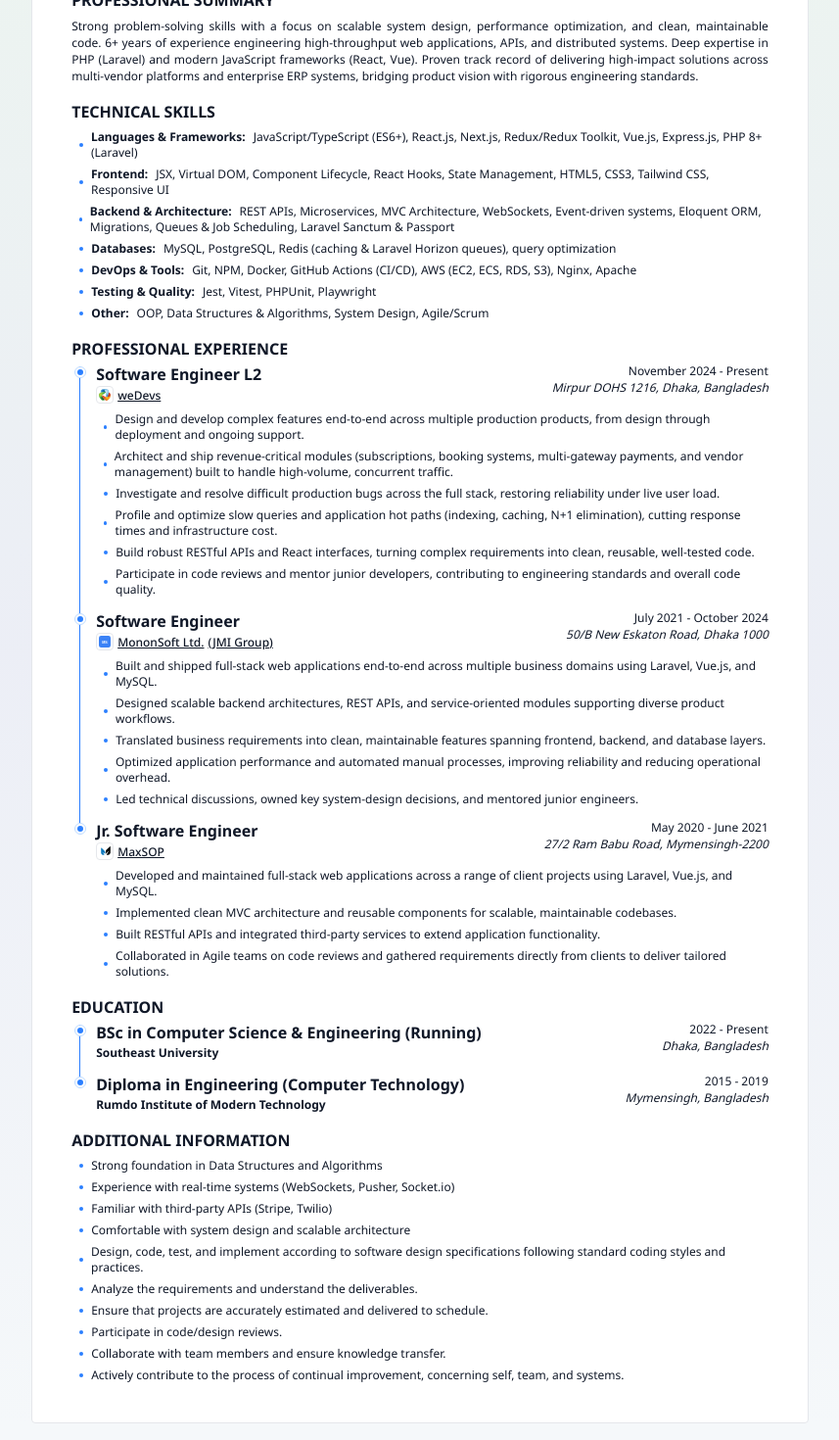
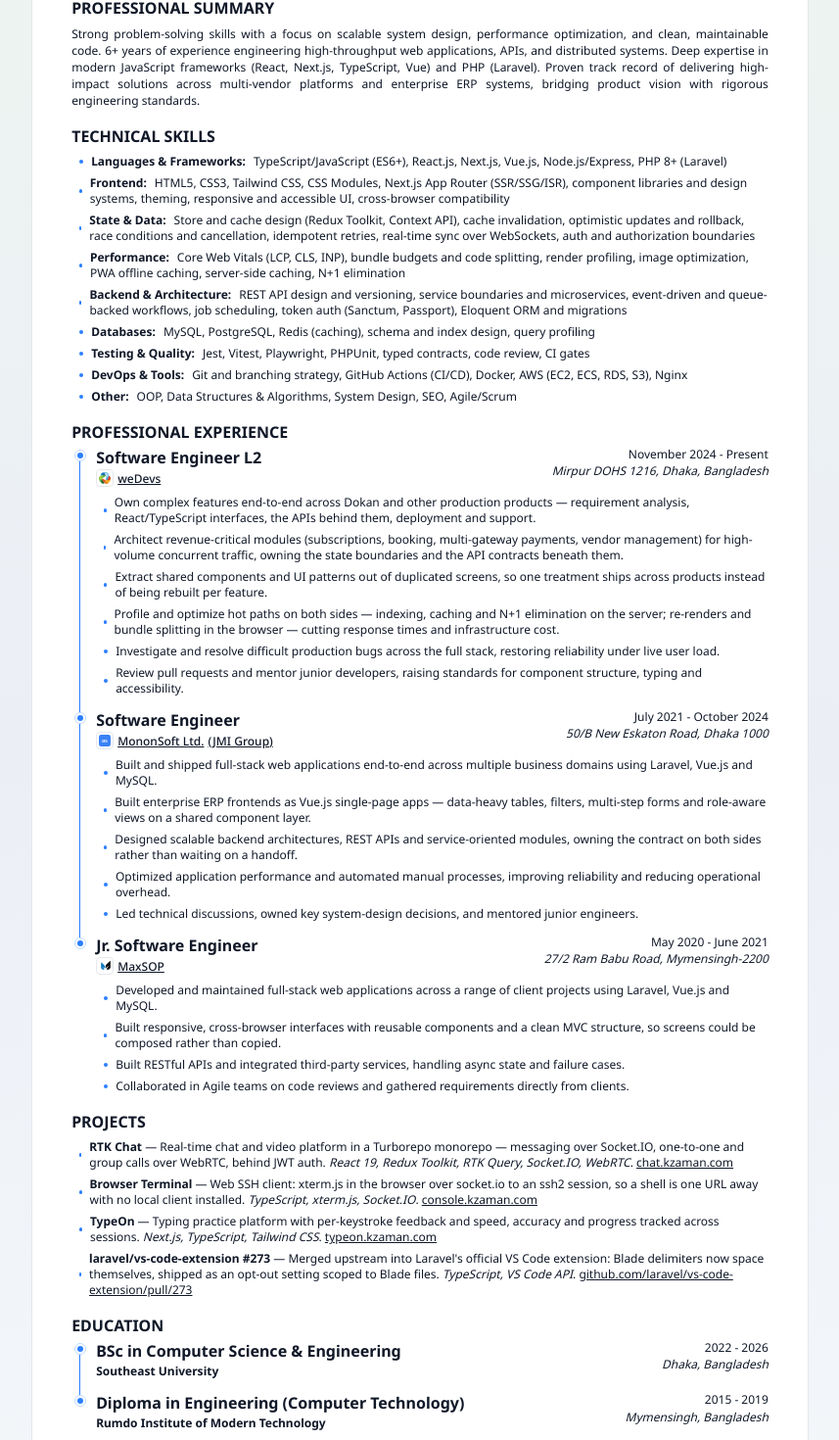
Before and after one commit to kzamanbd/kzamanbd.github.io, a Next.js app: page /resume in a window 1280 px wide. Shown: the part 340-1810 px from the top of the page at 98% size, without its empty margins (211-1068 px from the left). Built offline with nearby package versions, Linux system fonts and the light colour scheme; a web font is replaced by a local one.

Commit message:
feat(resume): add projects section and improve cover letter content

```diff
--- a/src/app/globals.css
+++ b/src/app/globals.css
@@ -200,8 +200,14 @@
 }
 
 @layer components {
+    /* The A4 sheet. On screen it is drawn at its real size so the page looks
+       like the paper it becomes; in print it must NOT restate 210mm × 297mm,
+       because `@page` has already taken its margin out of the sheet and the
+       printable box is smaller than A4. Sizing to the full sheet there overflows
+       the printable area on every side and pushes content onto phantom pages —
+       `auto` lets the content fill whatever `@page` leaves. */
     .page-container {
-        @apply relative z-1 mx-auto h-auto w-full break-before-auto bg-white md:my-6 md:h-[297mm] md:w-[210mm] md:rounded md:border print:mx-0 print:my-0 print:h-[297mm] print:w-[210mm] print:rounded-none print:border-0 print:shadow-none;
+        @apply relative z-1 mx-auto h-auto w-full break-before-auto bg-white md:my-6 md:h-[297mm] md:w-[210mm] md:rounded md:border print:mx-0 print:my-0 print:h-auto print:w-auto print:rounded-none print:border-0 print:shadow-none;
     }
     .orange-gradient {
         @apply bg-linear-to-r from-amber-500 via-orange-600 to-yellow-500 bg-clip-text text-transparent;
@@ -276,7 +282,7 @@
         @apply mb-1.5 font-bold uppercase;
     }
     .timeline-container {
-        @apply relative mb-4 ml-2 flex flex-col;
+        @apply relative ml-2 flex flex-col;
     }
     .timeline-container > div {
         @apply border-primary-500 relative border-l pb-4 pl-4;
@@ -442,9 +448,14 @@
     }
 }
 
+/* 16mm on every side: 0.63in, comfortably inside the 0.5in floor that consumer
+   printers can actually render, and equal on all four sides because an uneven
+   margin reads as a broken layout rather than a choice. It is stated in mm, not
+   rem, because the page box is a physical sheet — a rem here would rescale the
+   margin if the root font size ever moved. */
 @page {
     size: A4;
-    margin: 2.5rem;
+    margin: 16mm;
     @bottom-right {
         content: 'Page ' counter(page) ' of ' counter(pages);
         font-size: 12px;
--- a/src/app/resume/contents.ts
+++ b/src/app/resume/contents.ts
@@ -1,33 +1,49 @@
-import type { EducationEntry, ExperienceEntry, SkillRow } from '@/components/resume/types';
+import type {
+    EducationEntry,
+    ExperienceEntry,
+    ResumeProject,
+    SkillRow
+} from '@/components/resume/types';
 import { careerExperience } from '@/lib/metadata';
 
-export const professionalSummary = `Strong problem-solving skills with a focus on scalable system design, performance optimization, and clean, maintainable code. ${careerExperience}+ years of experience engineering high-throughput web applications, APIs, and distributed systems. Deep expertise in PHP (Laravel) and modern JavaScript frameworks (React, Vue). Proven track record of delivering high-impact solutions across multi-vendor platforms and enterprise ERP systems, bridging product vision with rigorous engineering standards.`;
+export const professionalSummary = `Strong problem-solving skills with a focus on scalable system design, performance optimization, and clean, maintainable code. ${careerExperience}+ years of experience engineering high-throughput web applications, APIs, and distributed systems. Deep expertise in modern JavaScript frameworks (React, Next.js, TypeScript, Vue) and PHP (Laravel). Proven track record of delivering high-impact solutions across multi-vendor platforms and enterprise ERP systems, bridging product vision with rigorous engineering standards.`;
 
 export const skillRows: SkillRow[] = [
     {
         label: 'Languages & Frameworks',
-        value: 'JavaScript/TypeScript (ES6+), React.js, Next.js, Redux/Redux Toolkit, Vue.js, Express.js, PHP 8+ (Laravel)'
+        value: 'TypeScript/JavaScript (ES6+), React.js, Next.js, Vue.js, Node.js/Express, PHP 8+ (Laravel)'
     },
     {
         label: 'Frontend',
-        value: 'JSX, Virtual DOM, Component Lifecycle, React Hooks, State Management, HTML5, CSS3, Tailwind CSS, Responsive UI'
+        value: 'HTML5, CSS3, Tailwind CSS, CSS Modules, Next.js App Router (SSR/SSG/ISR), component libraries and design systems, theming, responsive and accessible UI, cross-browser compatibility'
+    },
+    {
+        label: 'State & Data',
+        value: 'Store and cache design (Redux Toolkit, Context API), cache invalidation, optimistic updates and rollback, race conditions and cancellation, idempotent retries, real-time sync over WebSockets, auth and authorization boundaries'
+    },
+    {
+        label: 'Performance',
+        value: 'Core Web Vitals (LCP, CLS, INP), bundle budgets and code splitting, render profiling, image optimization, PWA offline caching, server-side caching, N+1 elimination'
     },
     {
         label: 'Backend & Architecture',
-        value: 'REST APIs, Microservices, MVC Architecture, WebSockets, Event-driven systems, Eloquent ORM, Migrations, Queues & Job Scheduling, Laravel Sanctum & Passport'
+        value: 'REST API design and versioning, service boundaries and microservices, event-driven and queue-backed workflows, job scheduling, token auth (Sanctum, Passport), Eloquent ORM and migrations'
     },
     {
         label: 'Databases',
-        value: 'MySQL, PostgreSQL, Redis (caching & Laravel Horizon queues), query optimization'
+        value: 'MySQL, PostgreSQL, Redis (caching), schema and index design, query profiling'
+    },
+    {
+        label: 'Testing & Quality',
+        value: 'Jest, Vitest, Playwright, PHPUnit, typed contracts, code review, CI gates'
     },
     {
         label: 'DevOps & Tools',
-        value: 'Git, NPM, Docker, GitHub Actions (CI/CD), AWS (EC2, ECS, RDS, S3), Nginx, Apache'
+        value: 'Git and branching strategy, GitHub Actions (CI/CD), Docker, AWS (EC2, ECS, RDS, S3), Nginx'
     },
-    { label: 'Testing & Quality', value: 'Jest, Vitest, PHPUnit, Playwright' },
     {
         label: 'Other',
-        value: 'OOP, Data Structures & Algorithms, System Design, Agile/Scrum'
+        value: 'OOP, Data Structures & Algorithms, System Design, SEO, Agile/Scrum'
     }
 ];
 
@@ -39,12 +55,12 @@
         period: 'November 2024 - Present',
         location: 'Mirpur DOHS 1216, Dhaka, Bangladesh',
         bullets: [
-            'Design and develop complex features end-to-end across multiple production products, from design through deployment and ongoing support.',
-            'Architect and ship revenue-critical modules (subscriptions, booking systems, multi-gateway payments, and vendor management) built to handle high-volume, concurrent traffic.',
+            'Own complex features end-to-end across Dokan and other production products — requirement analysis, React/TypeScript interfaces, the APIs behind them, deployment and support.',
+            'Architect revenue-critical modules (subscriptions, booking, multi-gateway payments, vendor management) for high-volume concurrent traffic, owning the state boundaries and the API contracts beneath them.',
+            'Extract shared components and UI patterns out of duplicated screens, so one treatment ships across products instead of being rebuilt per feature.',
+            'Profile and optimize hot paths on both sides — indexing, caching and N+1 elimination on the server; re-renders and bundle splitting in the browser — cutting response times and infrastructure cost.',
             'Investigate and resolve difficult production bugs across the full stack, restoring reliability under live user load.',
-            'Profile and optimize slow queries and application hot paths (indexing, caching, N+1 elimination), cutting response times and infrastructure cost.',
-            'Build robust RESTful APIs and React interfaces, turning complex requirements into clean, reusable, well-tested code.',
-            'Participate in code reviews and mentor junior developers, contributing to engineering standards and overall code quality.'
+            'Review pull requests and mentor junior developers, raising standards for component structure, typing and accessibility.'
         ]
     },
     {
@@ -57,9 +73,9 @@
         period: 'July 2021 - October 2024',
         location: '50/B New Eskaton Road, Dhaka 1000',
         bullets: [
-            'Built and shipped full-stack web applications end-to-end across multiple business domains using Laravel, Vue.js, and MySQL.',
-            'Designed scalable backend architectures, REST APIs, and service-oriented modules supporting diverse product workflows.',
-            'Translated business requirements into clean, maintainable features spanning frontend, backend, and database layers.',
+            'Built and shipped full-stack web applications end-to-end across multiple business domains using Laravel, Vue.js and MySQL.',
+            'Built enterprise ERP frontends as Vue.js single-page apps — data-heavy tables, filters, multi-step forms and role-aware views on a shared component layer.',
+            'Designed scalable backend architectures, REST APIs and service-oriented modules, owning the contract on both sides rather than waiting on a handoff.',
             'Optimized application performance and automated manual processes, improving reliability and reducing operational overhead.',
             'Led technical discussions, owned key system-design decisions, and mentored junior engineers.'
         ]
@@ -71,19 +87,54 @@
         period: 'May 2020 - June 2021',
         location: '27/2 Ram Babu Road, Mymensingh-2200',
         bullets: [
-            'Developed and maintained full-stack web applications across a range of client projects using Laravel, Vue.js, and MySQL.',
-            'Implemented clean MVC architecture and reusable components for scalable, maintainable codebases.',
-            'Built RESTful APIs and integrated third-party services to extend application functionality.',
-            'Collaborated in Agile teams on code reviews and gathered requirements directly from clients to deliver tailored solutions.'
+            'Developed and maintained full-stack web applications across a range of client projects using Laravel, Vue.js and MySQL.',
+            'Built responsive, cross-browser interfaces with reusable components and a clean MVC structure, so screens could be composed rather than copied.',
+            'Built RESTful APIs and integrated third-party services, handling async state and failure cases.',
+            'Collaborated in Agile teams on code reviews and gathered requirements directly from clients.'
         ]
+    }
+];
+
+/**
+ * Shipped work a reader can open. Kept to four so the section stays one block
+ * on the printed page, and ordered frontend-heaviest first.
+ */
+export const projects: ResumeProject[] = [
+    {
+        name: 'RTK Chat',
+        description:
+            'Real-time chat and video platform in a Turborepo monorepo — messaging over Socket.IO, one-to-one and group calls over WebRTC, behind JWT auth.',
+        tech: ['React 19', 'Redux Toolkit', 'RTK Query', 'Socket.IO', 'WebRTC'],
+        url: 'https://chat.kzaman.com'
+    },
+    {
+        name: 'Browser Terminal',
+        description:
+            'Web SSH client: xterm.js in the browser over socket.io to an ssh2 session, so a shell is one URL away with no local client installed.',
+        tech: ['TypeScript', 'xterm.js', 'Socket.IO'],
+        url: 'https://console.kzaman.com'
+    },
+    {
+        name: 'TypeOn',
+        description:
+            'Typing practice platform with per-keystroke feedback and speed, accuracy and progress tracked across sessions.',
+        tech: ['Next.js', 'TypeScript', 'Tailwind CSS'],
+        url: 'https://typeon.kzaman.com'
+    },
+    {
+        name: 'laravel/vs-code-extension #273',
+        description:
+            "Merged upstream into Laravel's official VS Code extension: Blade delimiters now space themselves, shipped as an opt-out setting scoped to Blade files.",
+        tech: ['TypeScript', 'VS Code API'],
+        url: 'https://github.com/laravel/vs-code-extension/pull/273'
     }
 ];
 
 export const education: EducationEntry[] = [
     {
-        degree: 'BSc in Computer Science & Engineering (Running)',
+        degree: 'BSc in Computer Science & Engineering',
         institution: 'Southeast University',
-        period: '2022 - Present',
+        period: '2022 - 2026',
         location: 'Dhaka, Bangladesh'
     },
     {
@@ -95,14 +146,9 @@
 ];
 
 export const additionalInformation: string[] = [
-    'Strong foundation in Data Structures and Algorithms',
-    'Experience with real-time systems (WebSockets, Pusher, Socket.io)',
-    'Familiar with third-party APIs (Stripe, Twilio)',
-    'Comfortable with system design and scalable architecture',
-    'Design, code, test, and implement according to software design specifications following standard coding styles and practices.',
-    'Analyze the requirements and understand the deliverables.',
-    'Ensure that projects are accurately estimated and delivered to schedule.',
-    'Participate in code/design reviews.',
-    'Collaborate with team members and ensure knowledge transfer.',
-    'Actively contribute to the process of continual improvement, concerning self, team, and systems.'
+    'Comfortable with system design and scalable architecture, on both the component and the service side.',
+    'Experience with real-time systems (WebSockets, Pusher, Socket.io) and third-party APIs (Stripe, Twilio).',
+    'Strong foundation in Data Structures and Algorithms.',
+    'Treat accessibility, semantic markup and SEO as part of the build, not a later pass.',
+    'Estimate and deliver to schedule, communicate risk early, and keep knowledge transfer part of the team routine.'
 ];
--- a/src/app/resume/page.tsx
+++ b/src/app/resume/page.tsx
@@ -3,6 +3,7 @@
     education,
     experience,
     professionalSummary,
+    projects,
     skillRows
 } from '@/app/resume/contents';
 import BulletList from '@/components/resume/bullet-list';
@@ -10,6 +11,7 @@
 import EducationItem from '@/components/resume/education-item';
 import ExperienceItem from '@/components/resume/experience-item';
 import PrintButton from '@/components/resume/print-button';
+import ProjectItem from '@/components/resume/project-item';
 import ResumeContactHeader from '@/components/resume/resume-contact-header';
 import ResumeSection from '@/components/resume/resume-section';
 import SkillsTable from '@/components/resume/skills-table';
@@ -54,12 +56,12 @@
             </div>
 
             <div className="page-container h-auto text-gray-900 print:h-auto">
-                <div className="p-10 print:p-0 print:pl-1.5">
+                <div className="flex flex-col gap-4 p-10 print:p-0">
                     <ResumeContactHeader />
 
                     <div className="about-me">
                         <h5 className="section-heading">PROFESSIONAL SUMMARY</h5>
-                        <p className="mb-4 text-justify text-sm">{professionalSummary}</p>
+                        <p className="text-justify text-sm">{professionalSummary}</p>
                     </div>
 
                     <ResumeSection title="TECHNICAL SKILLS">
@@ -74,7 +76,15 @@
                         </div>
                     </ResumeSection>
 
-                    <ResumeSection title="EDUCATION" breakBeforePage>
+                    <ResumeSection title="PROJECTS">
+                        <ul className="bullet-list">
+                            {projects.map((project) => (
+                                <ProjectItem key={project.name} project={project} />
+                            ))}
+                        </ul>
+                    </ResumeSection>
+
+                    <ResumeSection title="EDUCATION">
                         <div className="timeline-container">
                             {education.map((entry) => (
                                 <EducationItem key={entry.degree} entry={entry} />
--- /dev/null
+++ b/src/components/resume/project-item.tsx
@@ -0,0 +1,24 @@
+import type { ResumeProject } from '@/components/resume/types';
+
+/**
+ * One project, as a single bullet: what it is, what it is built from, and where
+ * to go and see it. It renders inside the same `bullet-list` the additional
+ * information section uses, so the print stylesheet already paginates it and
+ * this section needs no CSS of its own.
+ *
+ * The link text drops the scheme — a printed resume is read, not clicked, and
+ * `chat.kzaman.com` is what a reader would type.
+ */
+export default function ProjectItem({ project }: { project: ResumeProject }) {
+    return (
+        <li>
+            <p>
+                <span className="font-bold">{project.name}</span> — {project.description}{' '}
+                <span className="italic">{project.tech.join(', ')}</span>.{' '}
+                <a href={project.url} className="underline">
+                    {project.url.replace(/^https?:\/\//, '')}
+                </a>
+            </p>
+        </li>
+    );
+}
--- a/src/components/resume/resume-contact-header.tsx
+++ b/src/components/resume/resume-contact-header.tsx
@@ -11,7 +11,7 @@
 /** Name, title, and every way to make contact, above the resume body. */
 export default function ResumeContactHeader() {
     return (
-        <div className="mb-2 flex justify-between">
+        <div className="flex justify-between">
             <div className="flex flex-col">
                 <h1 className="text-xl font-bold">MD KAMRUZZAMAN</h1>
                 <h2 className="text-lg font-semibold">Full Stack Software Engineer</h2>
--- a/src/components/resume/skills-table.tsx
+++ b/src/components/resume/skills-table.tsx
@@ -3,7 +3,7 @@
 /** The technical-skills block: one labelled row per area of the stack. */
 export default function SkillsTable({ rows }: { rows: SkillRow[] }) {
     return (
-        <div className="mb-4 text-sm">
+        <div className="text-sm">
             <ul className="bullet-list">
                 {rows.map((row) => (
                     <li key={row.label}>
```
Also changed, not shown: src/components/resume/cover-letter.tsx (+32 -22 lines), src/components/resume/types.ts (+13 -0 lines).
